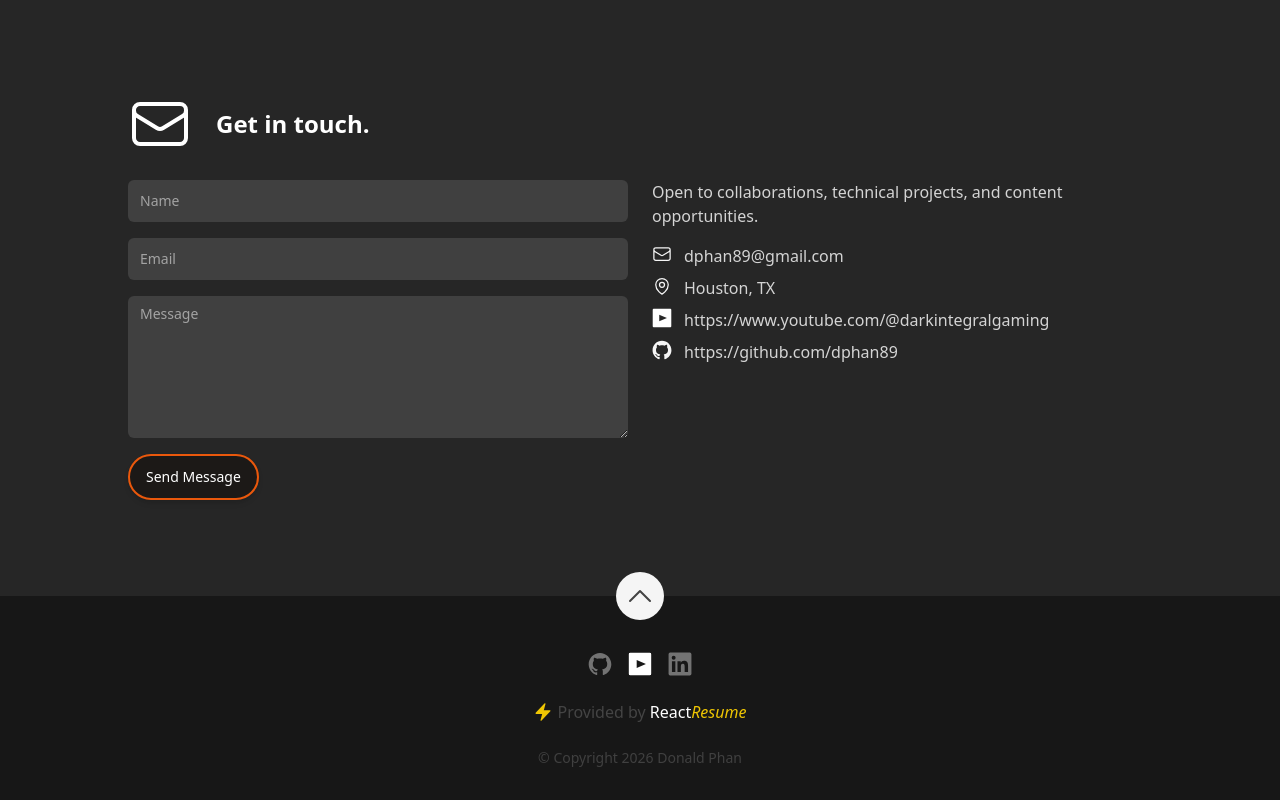
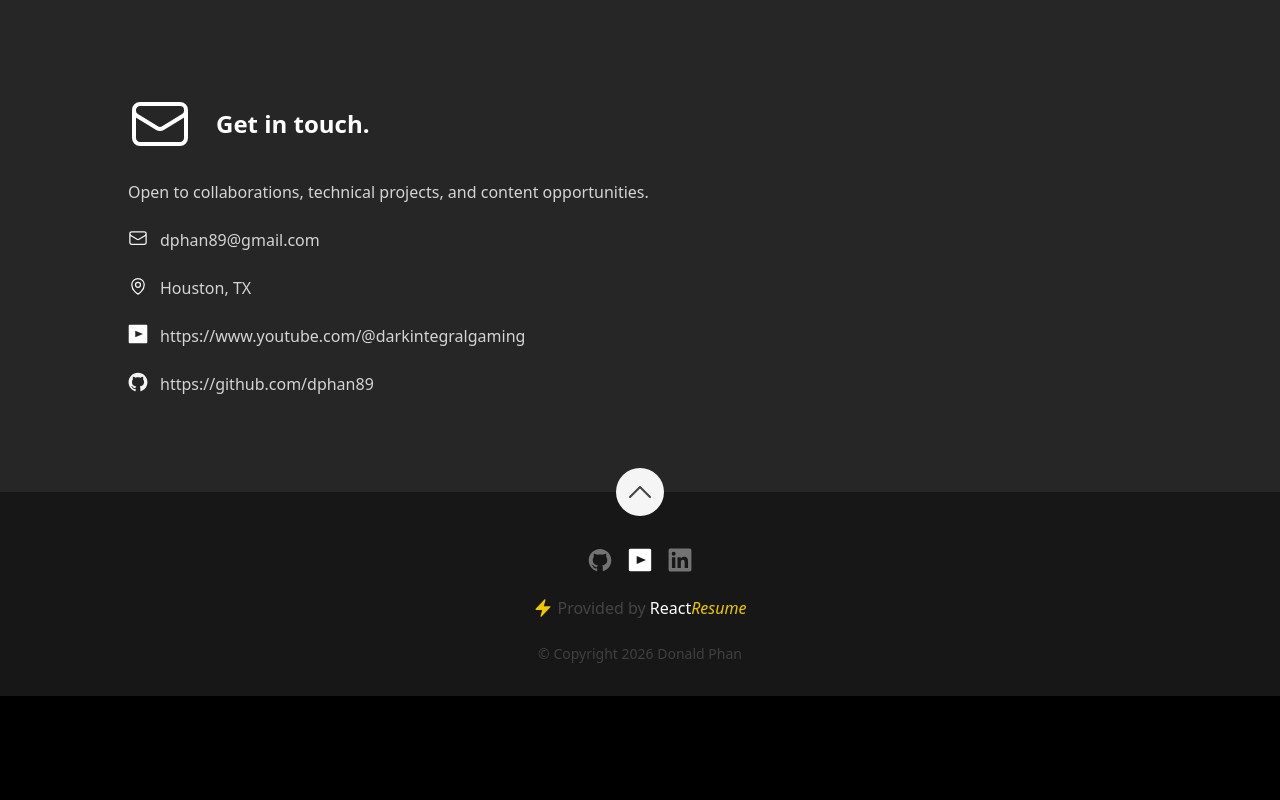
Before and after one commit to dphan89/azure-react-portfolio, a Next.js app: page / in a window 1280 px wide. Shown: the part 3424-4224 px from the top of the page. After the commit the page ends 4120 px from the top, so only its background shows below. Built offline with nearby package versions, Linux system fonts and the light colour scheme.

Commit message:
Removed the message box, too costly for a personal project

```diff
--- a/src/components/Sections/Contact/index.tsx
+++ b/src/components/Sections/Contact/index.tsx
@@ -11,7 +11,8 @@ import YouTubeIcon from '../../Icon/YouTubeIcon';
 import LinkedInIcon from '../../Icon/LinkedInIcon';
 import TwitterIcon from '../../Icon/TwitterIcon';
 import Section from '../../Layout/Section';
-import ContactForm from './ContactForm';
+// Contact form saved for later — commented out per request
+// import ContactForm from './ContactForm';
 
 const ContactValueMap: Record<ContactType, ContactValue> = {
   [ContactType.Email]: {Icon: EnvelopeIcon, srLabel: 'Email'},
@@ -34,13 +35,11 @@ const Contact: FC = memo(() => {
           <EnvelopeIcon className="hidden h-16 w-16 text-white md:block" />
           <h2 className="text-2xl font-bold text-white">{headerText}</h2>
         </div>
-        <div className="grid grid-cols-1 gap-6 md:grid-cols-2">
-          <div className="order-2 col-span-1 md:order-1 ">
-            <ContactForm />
-          </div>
-          <div className="order-1 col-span-1 flex flex-col gap-y-4 md:order-2">
+        <div className="grid grid-cols-1 gap-6">
+          {/* Contact form removed/commented out; saved for later */}
+          <div className="col-span-1">
             <p className="prose leading-6 text-neutral-300">{description}</p>
-            <dl className="flex flex-col space-y-4 text-base text-neutral-500 sm:space-y-2">
+            <dl className="mt-6 flex flex-col gap-y-4 text-base text-neutral-500 sm:space-y-2">
               {items.map(({type, text, href}) => {
                 const {Icon, srLabel} = ContactValueMap[type];
                 return (
```
